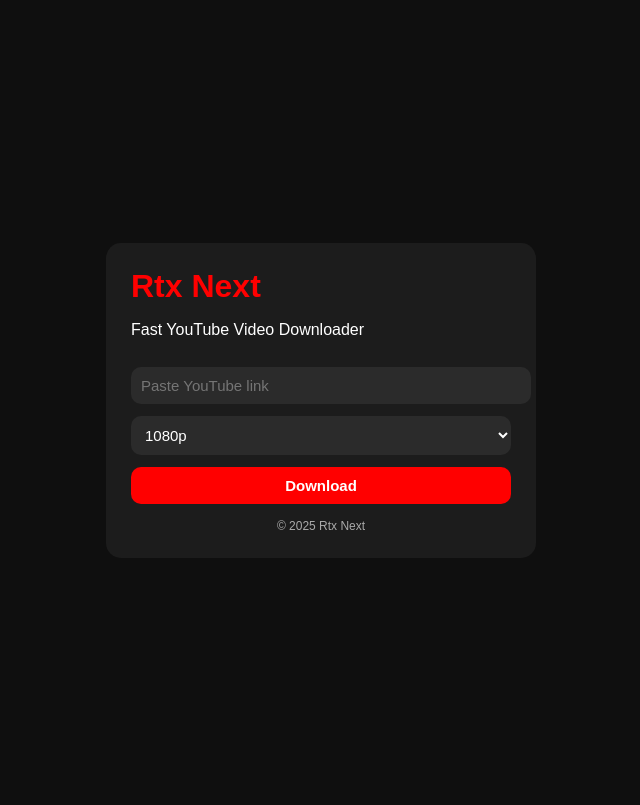
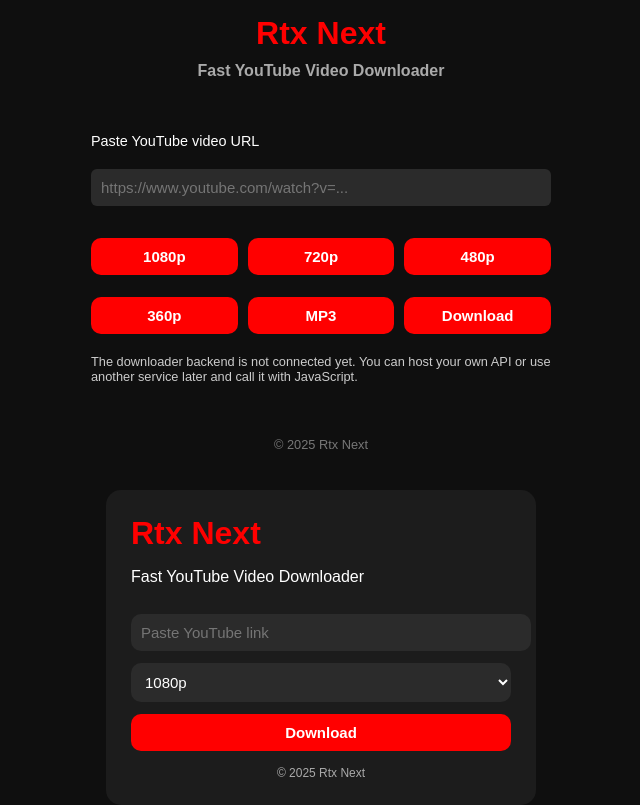
Before and after one commit to nishantgaming4050-sys/rtx-next, a plain HTML site: page index.html in a window 1280 px wide. Shown: the whole page, without its empty margins (319-959 px from the left). Drawn offline with Linux system fonts and the light colour scheme.

Commit message:
Update index.html

```diff
--- a/index.html
+++ b/index.html
@@ -1,4 +1,114 @@
 <!DOCTYPE html>
+<html lang="en">
+<head>
+  <meta charset="UTF-8" />
+  <title>Rtx Next - Fast YouTube Video Downloader</title>
+  <meta name="viewport" content="width=device-width, initial-scale=1.0" />
+  <style>
+    body {
+      margin: 0;
+      font-family: Arial, sans-serif;
+      background: #050816;
+      color: #fff;
+      display: flex;
+      flex-direction: column;
+      align-items: center;
+      min-height: 100vh;
+    }
+    header {
+      padding: 20px;
+      text-align: center;
+    }
+    h1 {
+      margin: 0;
+      font-size: 2rem;
+    }
+    h2 {
+      margin-top: 10px;
+      font-size: 1rem;
+      color: #aaa;
+    }
+    main {
+      width: 100%;
+      max-width: 500px;
+      padding: 20px;
+      box-sizing: border-box;
+    }
+    label {
+      display: block;
+      margin-bottom: 8px;
+      font-size: 0.9rem;
+    }
+    input[type="text"] {
+      width: 100%;
+      padding: 10px;
+      border-radius: 6px;
+      border: none;
+      margin-bottom: 20px;
+      box-sizing: border-box;
+    }
+    .buttons {
+      display: grid;
+      grid-template-columns: repeat(3, 1fr);
+      gap: 10px;
+      margin-bottom: 20px;
+    }
+    button {
+      padding: 10px;
+      border-radius: 6px;
+      border: none;
+      background: #2563eb;
+      color: #fff;
+      cursor: pointer;
+      font-size: 0.9rem;
+    }
+    button:hover {
+      background: #1d4ed8;
+    }
+    .note {
+      font-size: 0.8rem;
+      color: #ccc;
+      margin-top: 10px;
+    }
+    footer {
+      margin-top: auto;
+      padding: 20px;
+      font-size: 0.8rem;
+      color: #777;
+    }
+  </style>
+</head>
+<body>
+  <header>
+    <h1>Rtx Next</h1>
+    <h2>Fast YouTube Video Downloader</h2>
+  </header>
+
+  <main>
+    <label for="url">Paste YouTube video URL</label>
+    <input id="url" type="text" placeholder="https://www.youtube.com/watch?v=..." />
+
+    <div class="buttons">
+      <button type="button">1080p</button>
+      <button type="button">720p</button>
+      <button type="button">480p</button>
+      <button type="button">360p</button>
+      <button type="button">MP3</button>
+      <button type="button" disabled>Download</button>
+    </div>
+
+    <p class="note">
+      The downloader backend is not connected yet.
+      You can host your own API or use another service later and call it with JavaScript.
+    </p>
+  </main>
+
+  <footer>
+    © 2025 Rtx Next
+  </footer>
+</body>
+</html>
+﻿<!DOCTYPE html>
 <html lang="en">
 <head>
 <meta charset="UTF-8">
```
